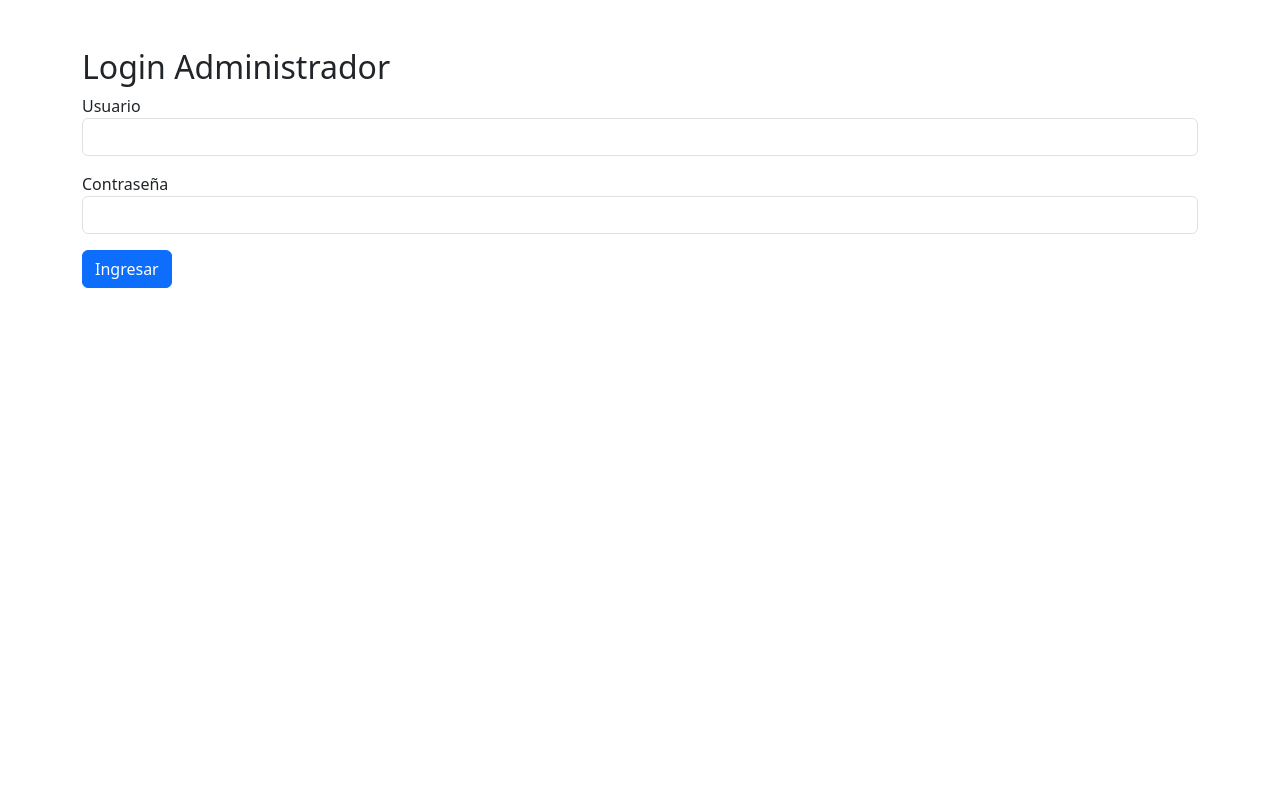
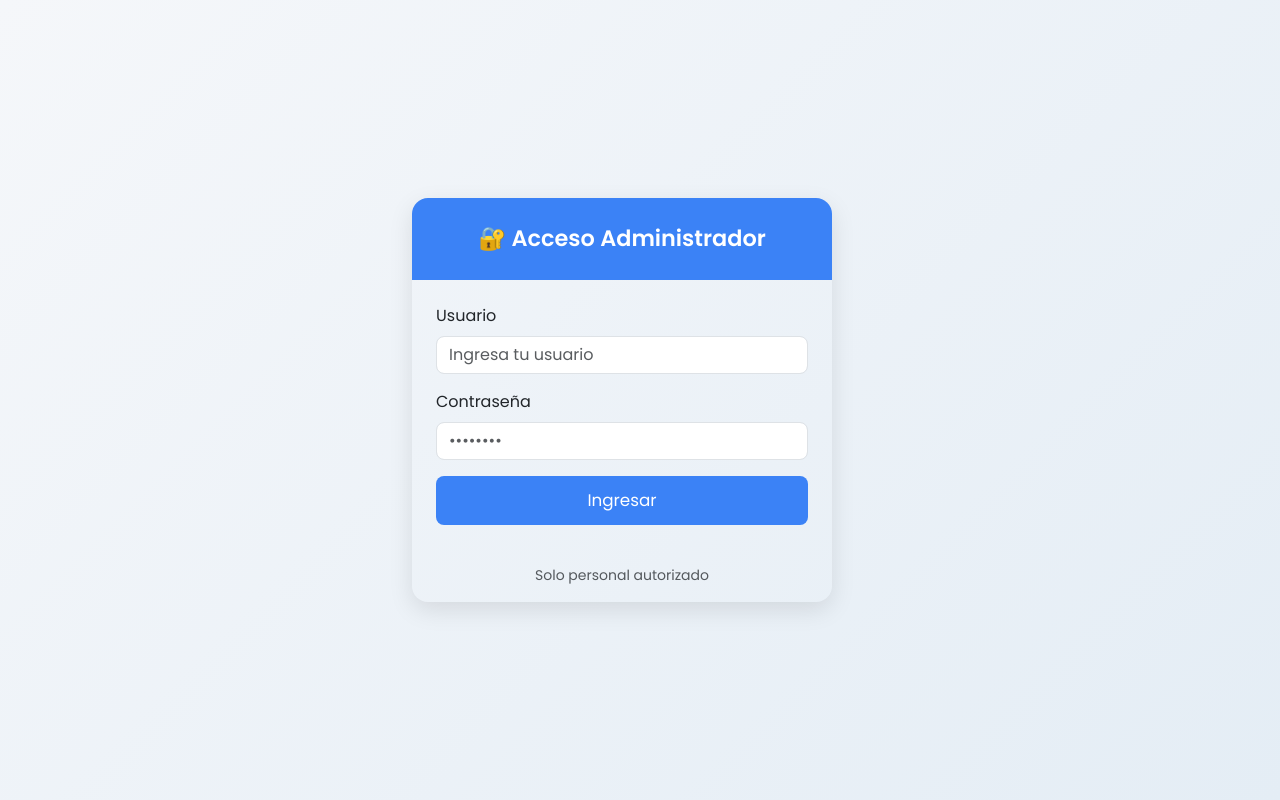
Before and after one commit to Loigon12/noti-escuela, a Flask app: page /admin/login in a window 1280 px wide. Run offline with Flask 3, Linux system fonts and the light colour scheme; some libraries are stand-ins or nearby versions.

Commit message:
actualizado

```diff
--- a/templates/admin_login.html
+++ b/templates/admin_login.html
@@ -1,26 +1,110 @@
 <!DOCTYPE html>
-<html>
+<html lang="es">
 <head>
-    <title>Login Admin</title>
+  <meta charset="UTF-8" />
+  <meta name="viewport" content="width=device-width, initial-scale=1.0"/>
+  <title>Login Administrador</title>
+  <!-- Bootstrap 5 CSS -->
   <link href="https://cdn.jsdelivr.net/npm/bootstrap@5.3.3/dist/css/bootstrap.min.css" rel="stylesheet">
+  <!-- Google Fonts: Poppins (opcional, para más elegancia) -->
+  <link href="https://fonts.googleapis.com/css2?family=Poppins:wght@400;500;600&display=swap" rel="stylesheet">
+  <style>
+    body {
+      background: linear-gradient(135deg, #f5f7fa, #e4edf5);
+      font-family: 'Poppins', 'Segoe UI', sans-serif;
+      min-height: 100vh;
+      display: flex;
+      align-items: center;
+      justify-content: center;
+    }
+    .login-card {
+      border: none;
+      border-radius: 16px;
+      box-shadow: 0 8px 25px rgba(0, 0, 0, 0.1);
+      overflow: hidden;
+      max-width: 420px;
+      width: 100%;
+    }
+    .login-header {
+      background: #3b82f6;
+      color: white;
+      padding: 1.5rem;
+      text-align: center;
+      font-weight: 600;
+      font-size: 1.4rem;
+    }
+    .form-control {
+      border-radius: 8px;
+    }
+    .form-control:focus {
+      border-color: #3b82f6;
+      box-shadow: 0 0 0 0.25rem rgba(59, 130, 246, 0.25);
+    }
+    .btn-primary {
+      background-color: #3b82f6;
+      border: none;
+      padding: 0.75rem 1.5rem;
+      font-size: 1.05rem;
+      border-radius: 8px;
+      transition: background-color 0.3s ease;
+    }
+    .btn-primary:hover {
+      background-color: #2563eb;
+    }
+    .container {
+      max-width: 480px;
+    }
+  </style>
 </head>
 <body>
-<div class="container mt-5">
-    <h2>Login Administrador</h2>
+  <div class="container">
+    <div class="login-card">
+      <div class="login-header">
+        🔐 Acceso Administrador
+      </div>
+      <div class="card-body p-4">
         {% if error %}
-        <div class="alert alert-danger">{{ error }}</div>
+          <div class="alert alert-danger alert-dismissible fade show" role="alert">
+            <strong>❌ Error:</strong> {{ error }}
+            <button type="button" class="btn-close" data-bs-dismiss="alert"></button>
+          </div>
         {% endif %}
+
         <form method="POST">
           <div class="mb-3">
-            <label>Usuario</label>
-            <input type="text" name="username" class="form-control" required>
+            <label for="username" class="form-label">Usuario</label>
+            <input
+              type="text"
+              id="username"
+              name="username"
+              class="form-control"
+              placeholder="Ingresa tu usuario"
+              required
+            >
           </div>
           <div class="mb-3">
-            <label>Contraseña</label>
-            <input type="password" name="password" class="form-control" required>
+            <label for="password" class="form-label">Contraseña</label>
+            <input
+              type="password"
+              id="password"
+              name="password"
+              class="form-control"
+              placeholder="••••••••"
+              required
+            >
           </div>
-        <button class="btn btn-primary">Ingresar</button>
+          <div class="d-grid">
+            <button type="submit" class="btn btn-primary">Ingresar</button>
+          </div>
         </form>
       </div>
+      <div class="card-footer text-center text-muted small py-3">
+        Solo personal autorizado
+      </div>
+    </div>
+  </div>
+
+  <!-- Bootstrap JS (opcional, para el botón de cerrar alerta) -->
+  <script src="https://cdn.jsdelivr.net/npm/bootstrap@5.3.3/dist/js/bootstrap.bundle.min.js"></script>
 </body>
 </html>
```
Lines whose indentation alone changed are shown as unchanged.
